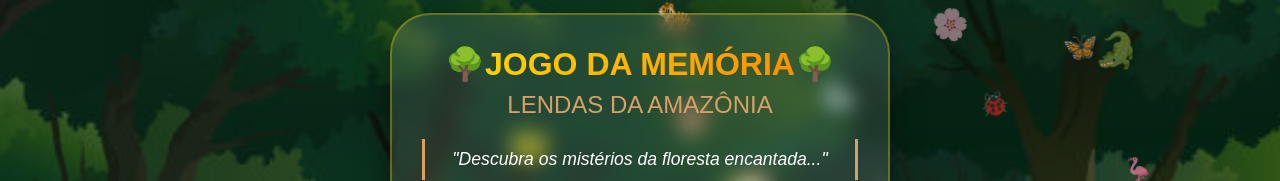
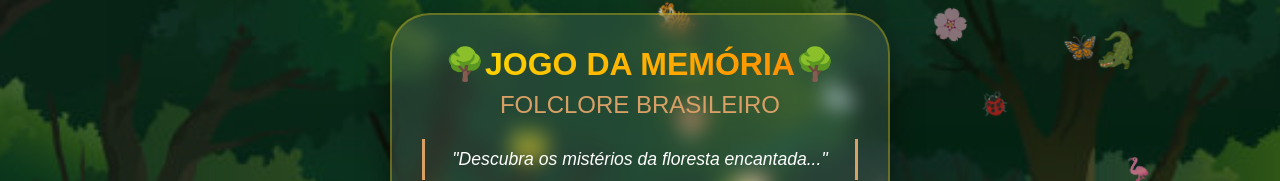
Before and after one commit to LVN7-DEV/Jogo-da-Memoria, a React (Vite) app: page / in a window 1280 px wide. Shown: the part 165-346 px from the top of the page. Built offline with nearby package versions, Linux system fonts and the light colour scheme.

Commit message:
atualiza o subtitulo

```diff
--- a/src/components/App.jsx
+++ b/src/components/App.jsx
@@ -106,7 +106,7 @@ function App() {
             <span className="title-text">JOGO DA MEMÓRIA</span>
             <span className="title-icon">🌳</span>
           </h1>
-          <h2 className="subtitle">LENDAS DA AMAZÔNIA</h2>
+          <h2 className="subtitle">FOLCLORE BRASILEIRO</h2>
         </div>
 
         <div className="menu-quote">
```
